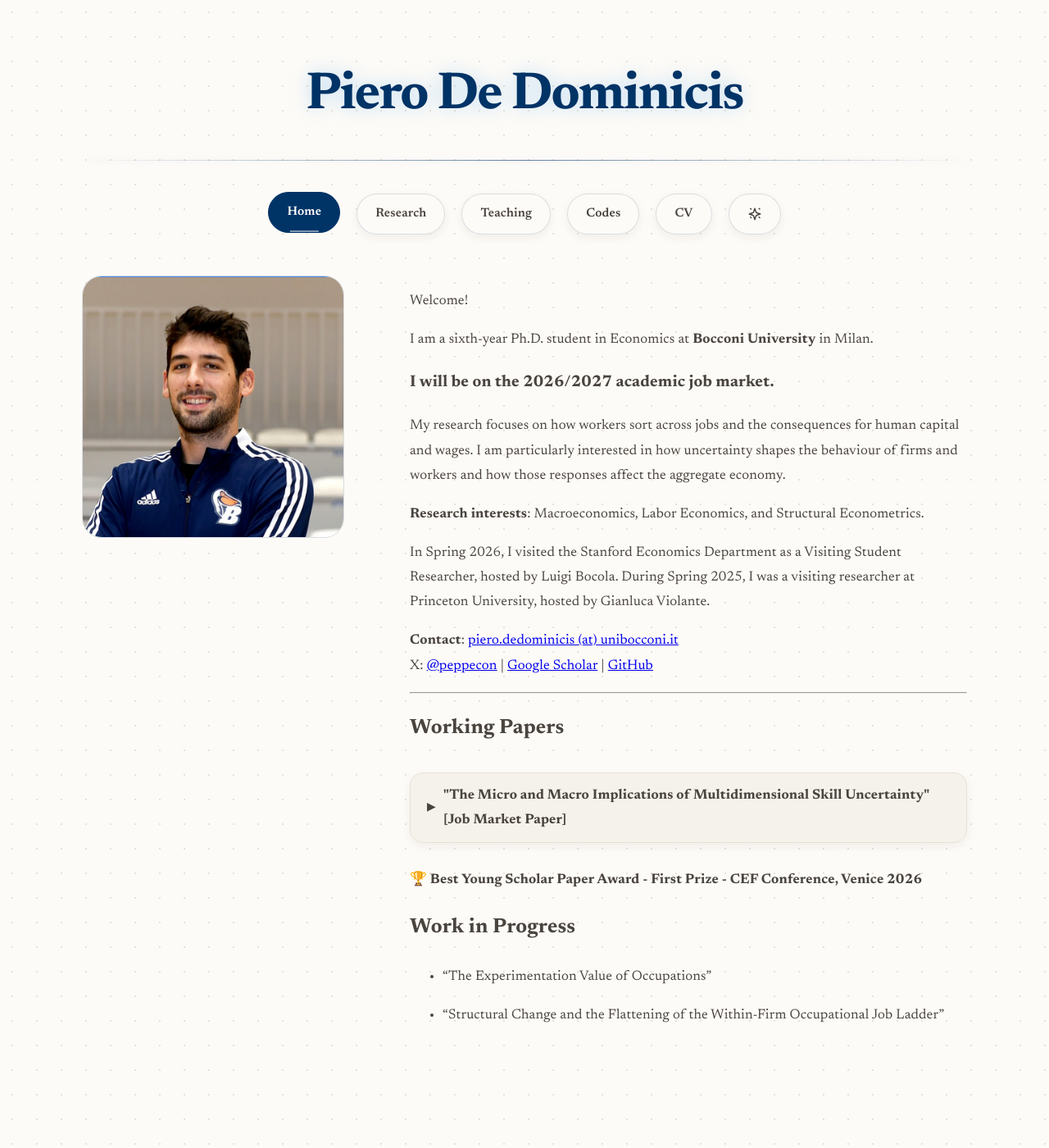
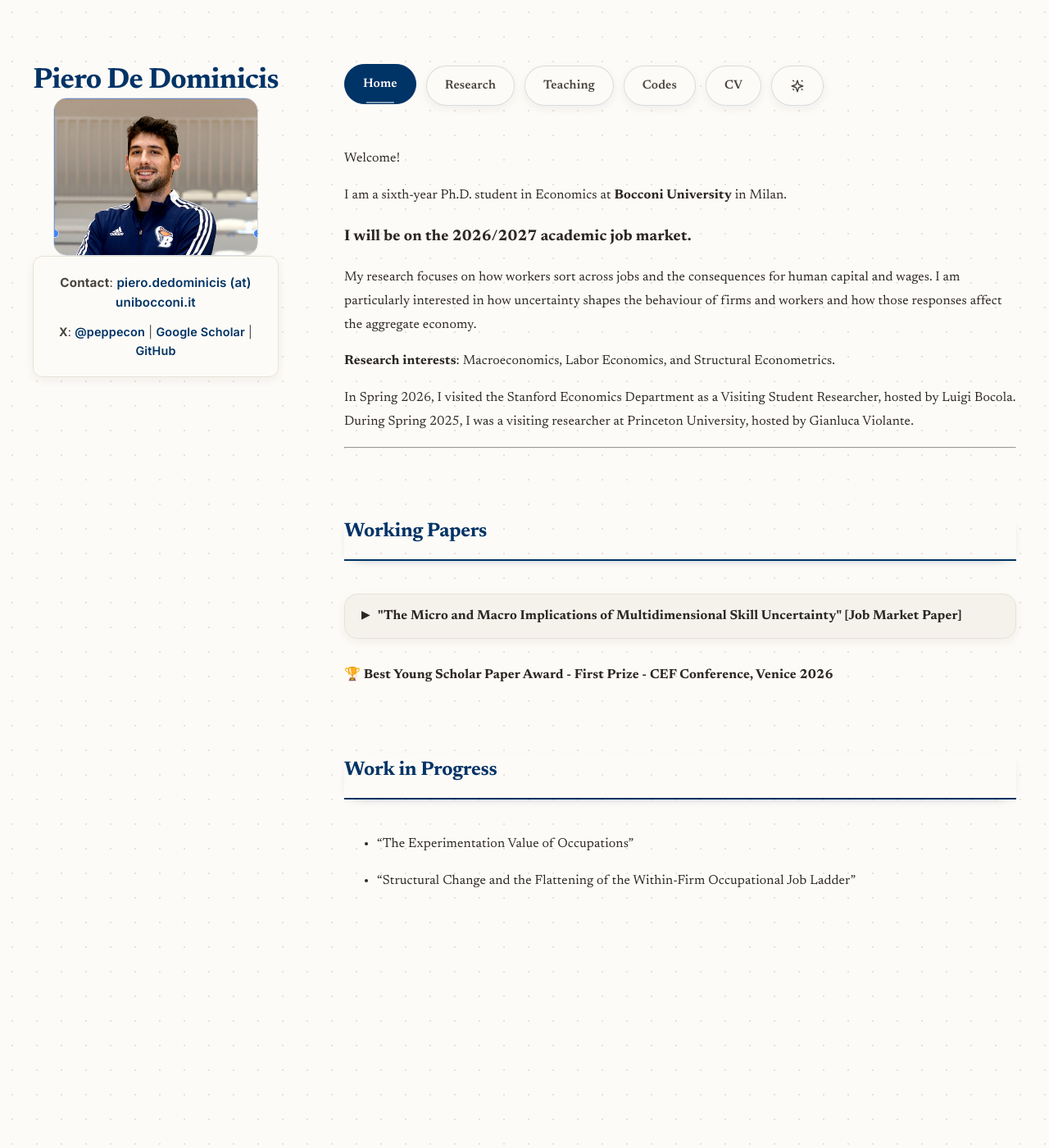
Before and after one commit to peppecon/peppecon.github.io, a Jekyll site: the page built from _pages/about.md, in a window 1280 px wide and 1400 px high. Shown: the whole window at 82% size. Built offline with Jekyll 4.4.1, drawn with Linux system fonts in a browser that asks for light colours.

Commit message:
Restructure layout to a two-column sidebar design

```diff
--- a/_layouts/default.html
+++ b/_layouts/default.html
@@ -16,12 +16,30 @@ layout: compress
 <body class="modern-body{% if page.url == '/' %} home-page{% endif %}">
   {% include browser-upgrade.html %}
 
-  <main class="modern-main">
-    <!-- Centered Header -->
-    <header class="site-header animate-in">
-      <h1 class="site-title">{{ site.title }}</h1>
-      <hr class="header-divider">
+  <div class="layout-wrapper">
+    <!-- Left Sidebar -->
+    <aside class="sidebar animate-in">
+      <div class="sidebar-sticky">
+        <div class="sidebar-profile">
+          <h1 class="site-title-small"><a href="{{ site.baseurl }}/">{{ site.title }}</a></h1>
+          <div class="hero-image-container sidebar-image">
+            <img src="{{ base_path }}/images/{{ site.author.avatar }}" alt="{{ site.author.name }}" class="hero-image">
+          </div>
+          <div class="sidebar-contact">
+            <p><strong>Contact</strong>: <a href="mailto:piero.dedominicis@unibocconi.it">piero.dedominicis (at) unibocconi.it</a></p>
+            <p class="social-links">
+              <strong>X</strong>: <a href="https://twitter.com/peppecon" target="_blank">@peppecon</a> |
+              <a href="{{ site.author.googlescholar }}" target="_blank">Google Scholar</a> |
+              <a href="https://github.com/peppecon" target="_blank">GitHub</a>
+            </p>
+          </div>
+        </div>
+      </div>
+    </aside>
 
+    <!-- Right Main Content -->
+    <main class="modern-main animate-in" style="animation-delay: 0.1s;">
+      <header class="site-header">
         <nav class="pill-nav">
           <a href="{{ site.baseurl }}/" class="pill-nav-link {% if page.url == '/' %}active{% endif %}">Home</a>
           <a href="{{ site.baseurl }}/research/"
@@ -46,23 +64,11 @@ layout: compress
         </nav>
       </header>
 
-    {% if page.url == '/' %}
-    <!-- Home Page Hero (Pic + Bio) -->
-    <section class="hero-section animate-in" style="animation-delay: 0.1s;">
-      <div class="hero-image-container">
-        <img src="{{ base_path }}/images/{{ site.author.avatar }}" alt="{{ site.author.name }}" class="hero-image">
-      </div>
-      <div class="hero-bio">
-        {{ content }}
-      </div>
-    </section>
-    {% else %}
-    <!-- Internal Page content -->
       <article class="content-section">
         {{ content }}
       </article>
-    {% endif %}
     </main>
+  </div>
 
   {% include scripts.html %}
 </body>
--- a/_pages/about.md
+++ b/_pages/about.md
@@ -18,10 +18,6 @@ My research focuses on how workers sort across jobs and the consequences for hum
 **Research interests**: Macroeconomics, Labor Economics, and Structural Econometrics.
 
 In Spring 2026, I visited the Stanford Economics Department as a Visiting Student Researcher, hosted by Luigi Bocola. During Spring 2025, I was a visiting researcher at Princeton University, hosted by Gianluca Violante.
-
-**Contact**: [piero.dedominicis (at) unibocconi.it](mailto:piero.dedominicis@unibocconi.it)
-<br>
-X: [@peppecon](https://twitter.com/peppecon) | [Google Scholar]({{ site.author.googlescholar }}) | [GitHub](https://github.com/peppecon)
 
 ---
 
--- a/_sass/modern-layout.scss
+++ b/_sass/modern-layout.scss
@@ -99,52 +99,121 @@ html.modern-layout::after {
   transition: background-color 0.5s ease, color 0.5s ease;
 }
 
+/* Layout Wrapper for Two-Column Structure */
+.layout-wrapper {
+  display: grid;
+  grid-template-columns: 300px 1fr;
+  gap: 80px;
+  max-width: 1350px;
+  margin: 0 auto;
+  padding: 80px 40px;
+  align-items: start;
+}
+
+/* Sidebar Styles */
+.sidebar {
+  position: relative;
+}
+
+.sidebar-sticky {
+  position: sticky;
+  top: 80px;
+  display: flex;
+  flex-direction: column;
+  gap: 25px;
+}
+
+.site-title-small {
+  font-family: var(--font-serif);
+  font-size: 2.2rem;
+  font-weight: 800;
+  color: var(--accent-color);
+  margin: 0;
+  text-align: center;
+  line-height: 1.1;
+  letter-spacing: -0.02em;
+}
+
+.site-title-small a {
+  color: inherit;
+  text-decoration: none;
+}
+
+.sidebar-image {
+  width: 100%;
+  max-width: 250px;
+  margin: 0 auto;
+  border-radius: 16px;
+  overflow: hidden;
+  box-shadow: 0 8px 30px var(--shadow-sm);
+  border: 1px solid var(--glass-border);
+  transition: all 0.5s cubic-bezier(0.16, 1, 0.3, 1);
+}
+
+.sidebar-image img {
+  width: 100%;
+  height: auto;
+  display: block;
+}
+
+.sidebar-image:hover {
+  transform: scale(1.02) rotate(1deg);
+  box-shadow: 0 12px 40px var(--shadow-md);
+  border-color: var(--accent-color);
+}
+
+.sidebar-contact {
+  font-family: var(--font-sans);
+  font-size: 0.95rem;
+  color: var(--text-secondary);
+  background: var(--glass-bg);
+  padding: 20px;
+  border-radius: 12px;
+  border: 1px solid var(--border-color);
+  box-shadow: var(--shadow-sm);
+  text-align: center;
+  line-height: 1.6;
+}
+
+.sidebar-contact p {
+  margin: 0 0 12px;
+}
+
+.sidebar-contact p:last-child {
+  margin-bottom: 0;
+}
+
+.sidebar-contact a {
+  color: var(--accent-color);
+  text-decoration: none;
+  font-weight: 600;
+}
+
+.sidebar-contact a:hover {
+  text-decoration: underline;
+}
+
+.social-links {
+  font-size: 0.9rem;
+}
+
 /* Global Container */
 .modern-main {
-  max-width: 1800px;
-  /* Massive width for ultra-long horizontal lines */
-  margin: 0 auto;
-  padding: 40px 100px 100px;
-  /* Reduced top padding to shift content up */
+  width: 100%;
 }
 
-/* Centered Header */
+/* Header (Navigation) */
 .site-header {
-  text-align: center;
   margin-bottom: 40px;
-  /* Reduced from 70px */
-  padding-top: 20px;
-  /* Reduced from 80px */
 }
 
-.site-title {
-  font-family: var(--font-serif);
-  font-size: 4rem;
-  /* Even larger for impact */
-  font-weight: 800;
-  color: var(--accent-color);
-  /* Atom Blue */
-  margin: 0;
-  letter-spacing: -0.03em;
-  text-shadow: 0 0 25px rgba(97, 175, 239, 0.4);
-  /* Blue Glow */
-}
-
-/* Horizontal Rule style */
-.header-divider {
-  border: 0;
-  height: 1px;
-  background: linear-gradient(to right, transparent, var(--accent-color), transparent);
-  margin: 20px 0 40px;
-  box-shadow: 0 0 15px rgba(88, 166, 255, 0.4);
-  opacity: 0.6;
-}
+/* Removed title and divider styles since we use a sidebar layout now */
 
 /* Pill Navigation */
 .pill-nav {
   display: flex;
-  justify-content: center;
-  gap: 20px;
+  justify-content: flex-start;
+  gap: 12px;
   /* Increased from 12px */
   margin-bottom: 50px;
   /* Reduced from 80px */
@@ -208,53 +277,11 @@ html.modern-layout::after {
   justify-content: center;
 }
 
-/* Hero Section (Pic + Bio) */
-.hero-section {
-  display: flex;
-  align-items: flex-start;
-  gap: 80px;
-  /* Reduced gap as requested */
-  margin-bottom: 80px;
-  /* Reduced margin as requested */
-  max-width: 1250px;
-  margin-left: auto;
-  margin-right: auto;
-}
-
-.hero-image-container {
-  flex-shrink: 0;
-}
-
-.hero-image {
-  width: 320px;
-  height: 320px;
-  object-fit: cover;
-  object-position: center;
-  border-radius: 24px;
-  box-shadow: 0 0 45px var(--shadow-sm);
-  /* Dynamic Aura */
-  display: block;
-  transition: all 0.5s cubic-bezier(0.16, 1, 0.3, 1);
-  border: 1px solid var(--glass-border);
-}
-
-.hero-image:hover {
-  transform: scale(1.02) rotate(1deg);
-  box-shadow: 0 0 65px var(--shadow-md);
-  /* Dynamic Intense Glow */
-  border-color: var(--accent-color);
-}
-
-.hero-bio {
-  flex-grow: 1;
-  font-size: 1.05rem;
-  color: var(--text-secondary);
-}
+/* Removed old hero section styles */
 
 /* Section Headings */
 .content-section {
-  max-width: 1150px;
-  margin: 0 auto;
+  width: 100%;
 }
 
 .content-section h2 {
@@ -377,47 +404,25 @@ html.modern-layout::after {
 }
 
 /* Responsive */
-@media (max-width: 768px) {
-  .modern-main {
-    padding: 20px 20px 60px;
+@media (max-width: 900px) {
+  .layout-wrapper {
+    grid-template-columns: 1fr;
+    gap: 40px;
+    padding: 30px 20px;
+  }
+
+  .sidebar-sticky {
+    position: relative;
+    top: 0;
+    align-items: center;
   }
 
   .site-header {
-    margin-bottom: 30px;
-    padding-top: 20px;
-  }
-
-  .site-title {
-    font-size: 2.2rem;
-    text-shadow: 0 0 10px rgba(34, 211, 238, 0.3);
+    margin-bottom: 20px;
   }
 
   .pill-nav {
-    gap: 12px;
-    margin-bottom: 30px;
-  }
-
-  .pill-nav-link {
-    padding: 8px 16px;
-    font-size: 0.85rem;
-  }
-
-  .hero-section {
-    flex-direction: column;
-    align-items: center;
-    text-align: center;
-    gap: 30px;
-  }
-
-  .hero-image {
-    width: 240px;
-    height: 240px;
-    box-shadow: 0 0 20px rgba(34, 211, 238, 0.2);
-  }
-
-  .content-section h2 {
-    font-size: 1.25rem;
-    margin-top: 50px;
+    justify-content: center;
   }
 
   .abstract-content {
```
Lines whose indentation alone changed are shown as unchanged.
